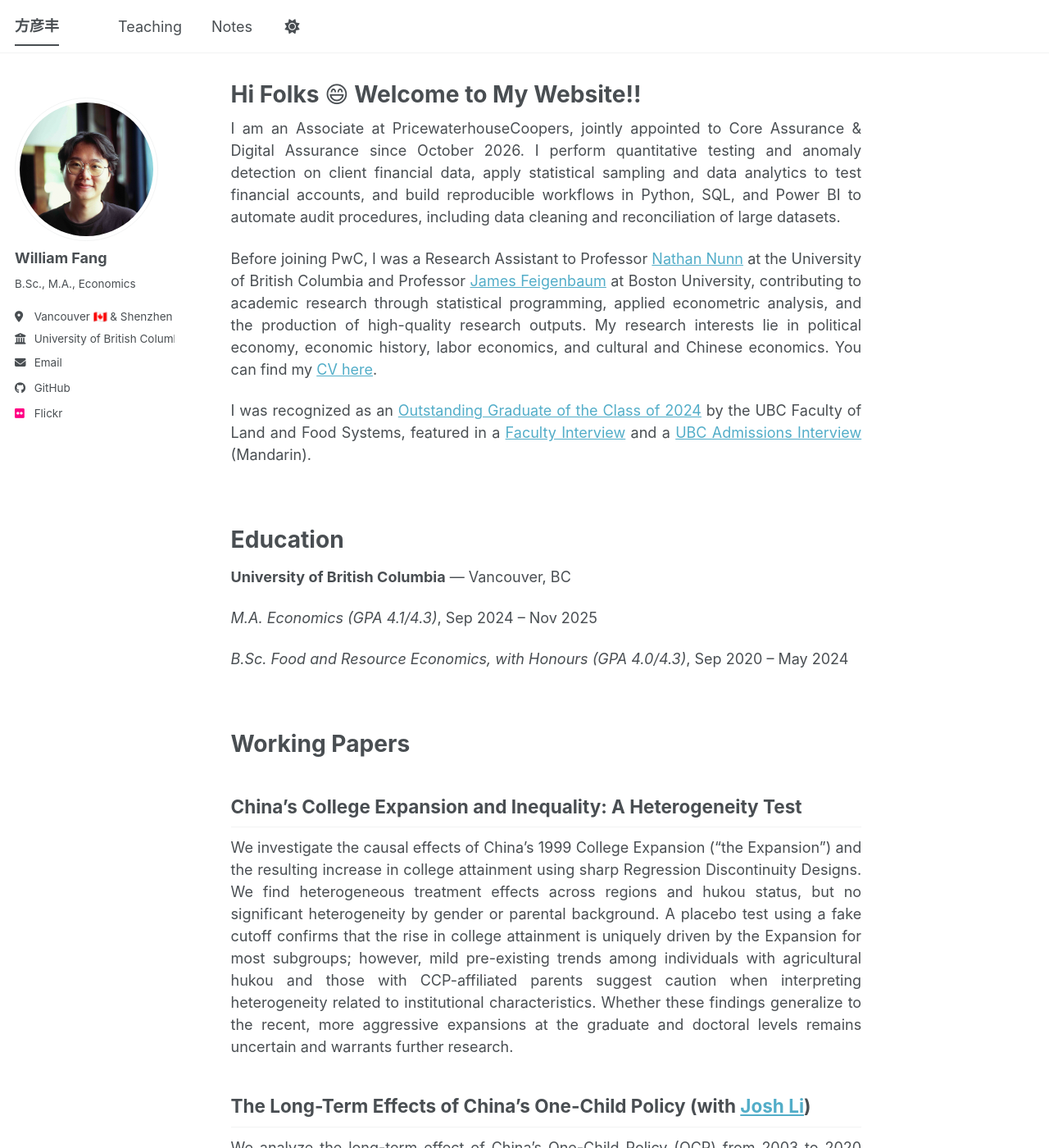
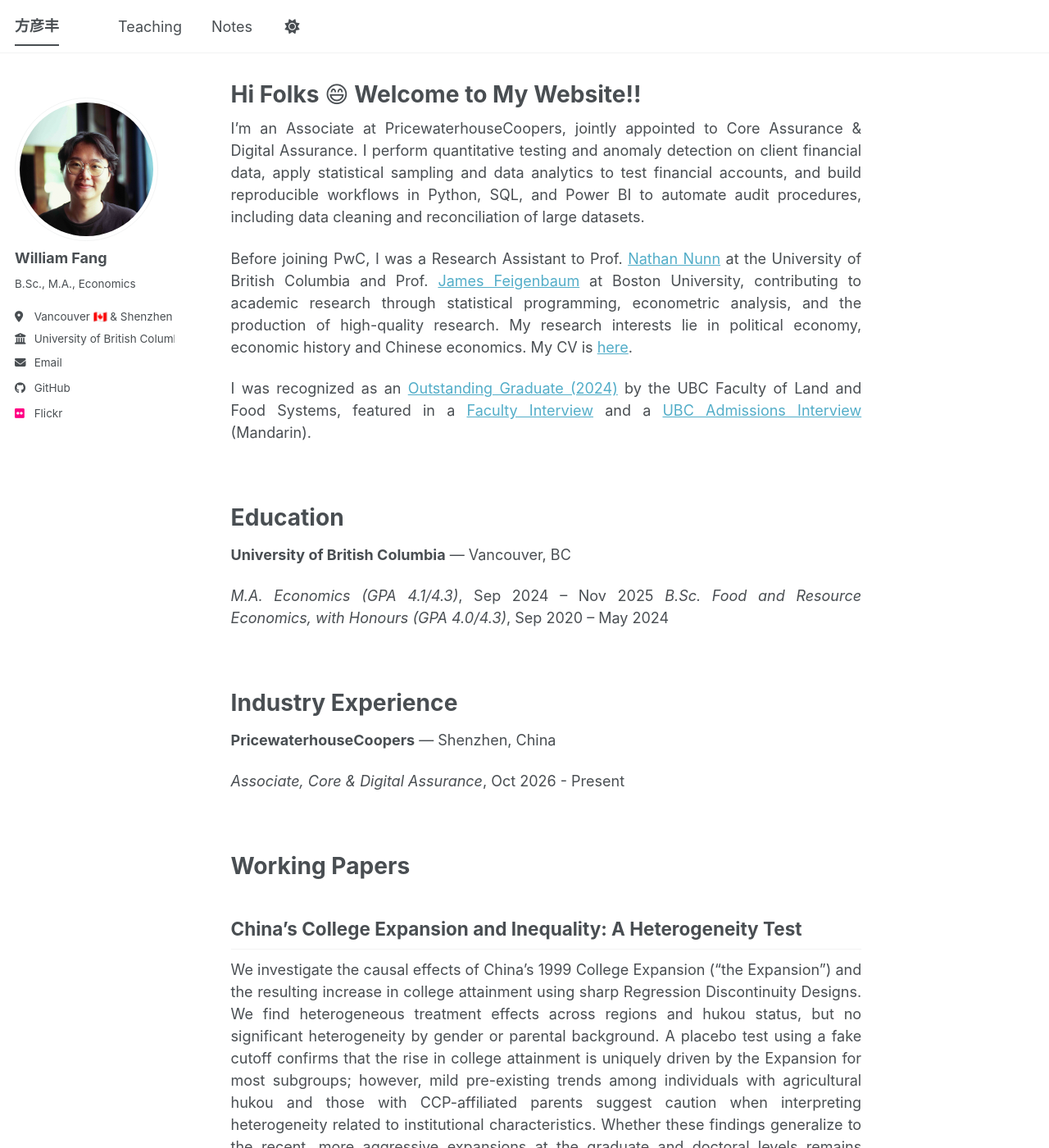
Before and after one commit to will-yanfeng-fang/will-yanfeng-fang.github.io, a Jekyll site: the page built from _pages/about.md, in a window 1280 px wide and 1400 px high. Shown: the whole window at 82% size. Built offline with Jekyll 4.4.1, drawn with Linux system fonts in a browser that asks for light colours; a script bundle is joined from its source files by our own code; library files that are not in the unit come from our copies.

Commit message:
Update about.md

```diff
--- a/_pages/about.md
+++ b/_pages/about.md
@@ -9,11 +9,11 @@
 
 <div style="text-align: justify" markdown="1">
 
-I am an Associate at PricewaterhouseCoopers, jointly appointed to Core Assurance & Digital Assurance since October 2026. I perform quantitative testing and anomaly detection on client financial data, apply statistical sampling and data analytics to test financial accounts, and build reproducible workflows in Python, SQL, and Power BI to automate audit procedures, including data cleaning and reconciliation of large datasets.
+I'm an Associate at PricewaterhouseCoopers, jointly appointed to Core Assurance & Digital Assurance. I perform quantitative testing and anomaly detection on client financial data, apply statistical sampling and data analytics to test financial accounts, and build reproducible workflows in Python, SQL, and Power BI to automate audit procedures, including data cleaning and reconciliation of large datasets.
 
-Before joining PwC, I was a Research Assistant to Professor [Nathan Nunn](https://nathannunn.arts.ubc.ca/) at the University of British Columbia and Professor [James Feigenbaum](https://jamesfeigenbaum.github.io/) at Boston University, contributing to academic research through statistical programming, applied econometric analysis, and the production of high-quality research outputs. My research interests lie in political economy, economic history, labor economics, and cultural and Chinese economics. You can find my [CV here](https://drive.google.com/file/d/12y7sarRsK3IsLTUOa3Sc5b3vH7KEP9sX/view?usp=sharing).
+Before joining PwC, I was a Research Assistant to Prof. [Nathan Nunn](https://nathannunn.arts.ubc.ca/) at the University of British Columbia and Prof. [James Feigenbaum](https://jamesfeigenbaum.github.io/) at Boston University, contributing to academic research through statistical programming, econometric analysis, and the production of high-quality research. My research interests lie in political economy, economic history and Chinese economics. My CV is [here](https://drive.google.com/file/d/12y7sarRsK3IsLTUOa3Sc5b3vH7KEP9sX/view?usp=sharing).
 
-I was recognized as an [Outstanding Graduate of the Class of 2024](https://www.landfood.ubc.ca/celebrating-the-class-of-2024/) by the UBC Faculty of Land and Food Systems, featured in a [Faculty Interview](https://www.landfood.ubc.ca/class-of-2024-william-fang/) and a [UBC Admissions Interview](https://mp.weixin.qq.com/s/9oKqySjSlGXv71n2pE0Xig) (Mandarin).
+I was recognized as an [Outstanding Graduate (2024)](https://www.landfood.ubc.ca/celebrating-the-class-of-2024/) by the UBC Faculty of Land and Food Systems, featured in a [Faculty Interview](https://www.landfood.ubc.ca/class-of-2024-william-fang/) and a [UBC Admissions Interview](https://mp.weixin.qq.com/s/9oKqySjSlGXv71n2pE0Xig) (Mandarin).
 
 <br>
 
@@ -22,8 +22,15 @@
 **University of British Columbia** — Vancouver, BC
 
 *M.A. Economics (GPA 4.1/4.3)*, Sep 2024 – Nov 2025
+*B.Sc. Food and Resource Economics, with Honours (GPA 4.0/4.3)*, Sep 2020 – May 2024
 
-*B.Sc. Food and Resource Economics, with Honours (GPA 4.0/4.3)*, Sep 2020 – May 2024
+<br>
+
+# Industry Experience
+
+**PricewaterhouseCoopers** — Shenzhen, China
+
+*Associate, Core & Digital Assurance*, Oct 2026 - Present
 
 <br>
 
```
